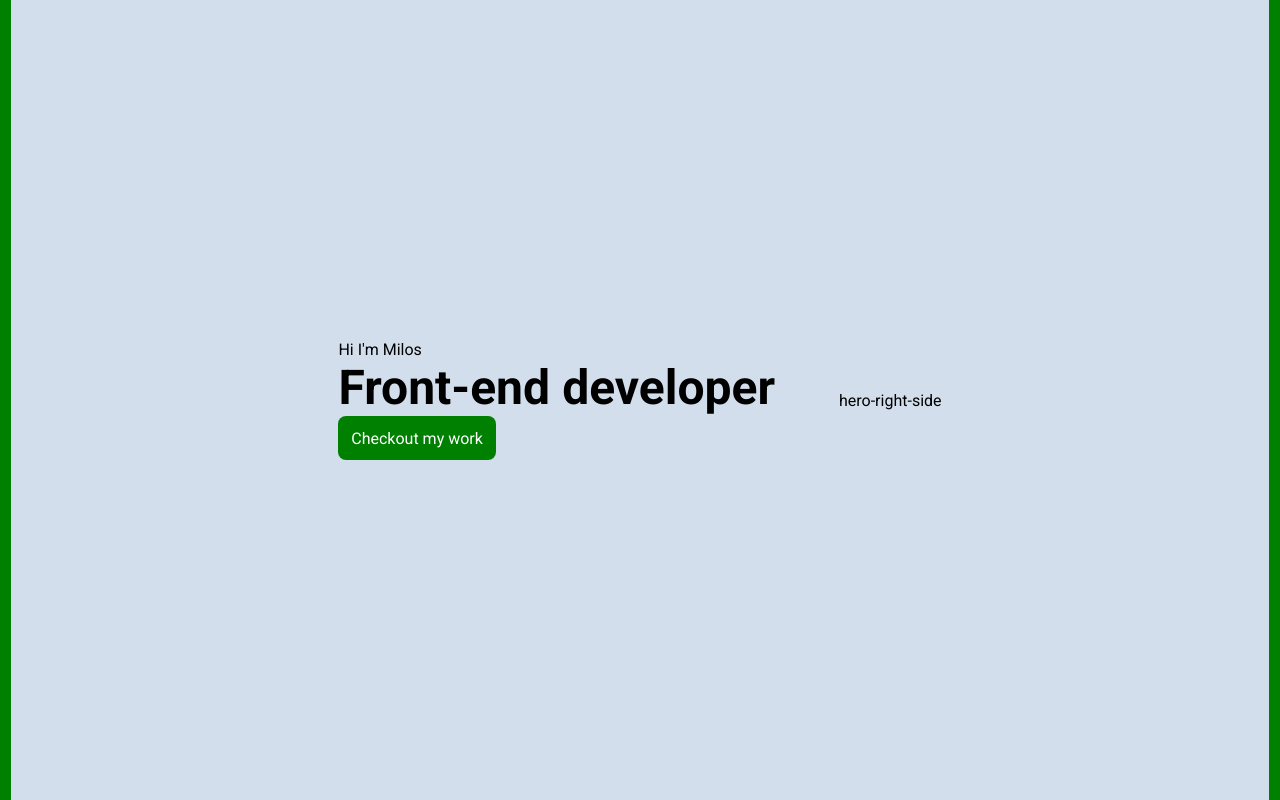
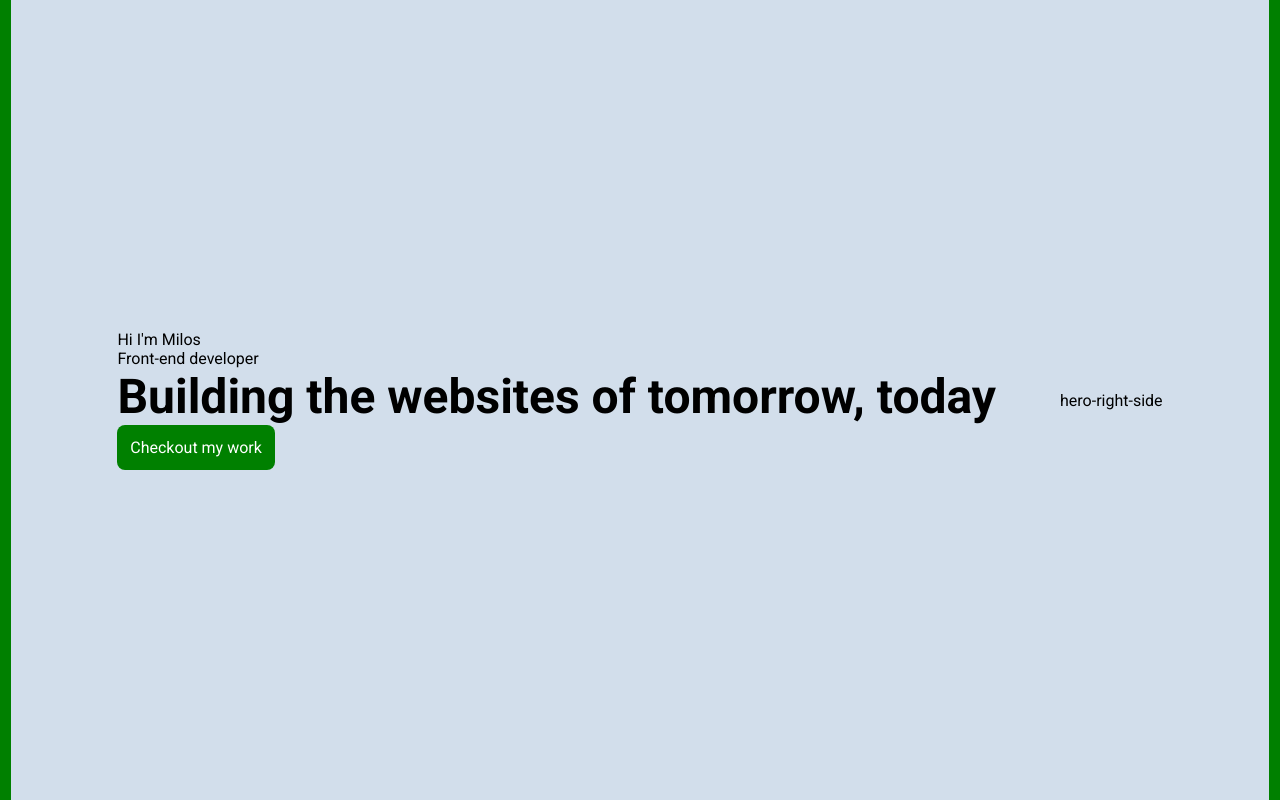
Before and after one commit to MilosIl/mines23, a React (Vite) app: page / in a window 1280 px wide. Shown: the top 800 px of the page. Built offline with nearby package versions, Linux system fonts and the light colour scheme.

Commit message:
h1 title

```diff
--- a/src/Components/Hero.tsx
+++ b/src/Components/Hero.tsx
@@ -10,12 +10,13 @@ const Hero = () => {
       <div className="hero-left-side">
 
       <p>Hi I'm Milos</p>
-      <h1>
+      <p>
         <span className="blinking-cursor " aria-label={selectedTitle}>
           {title}
         </span>
         developer
-      </h1>
+      </p>
+      <h1>Building the websites of tomorrow, today</h1>
       <Link
         to="projects"
         smooth={true}
```
